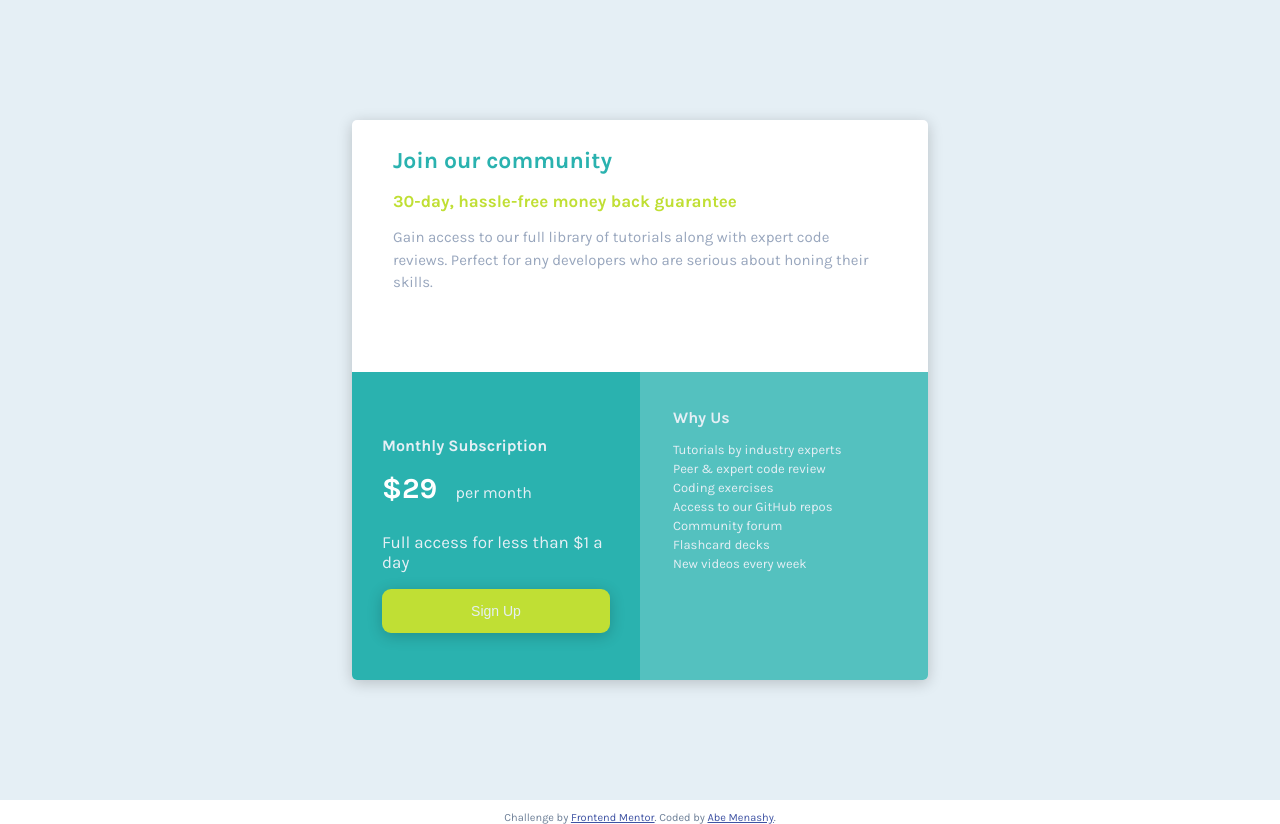
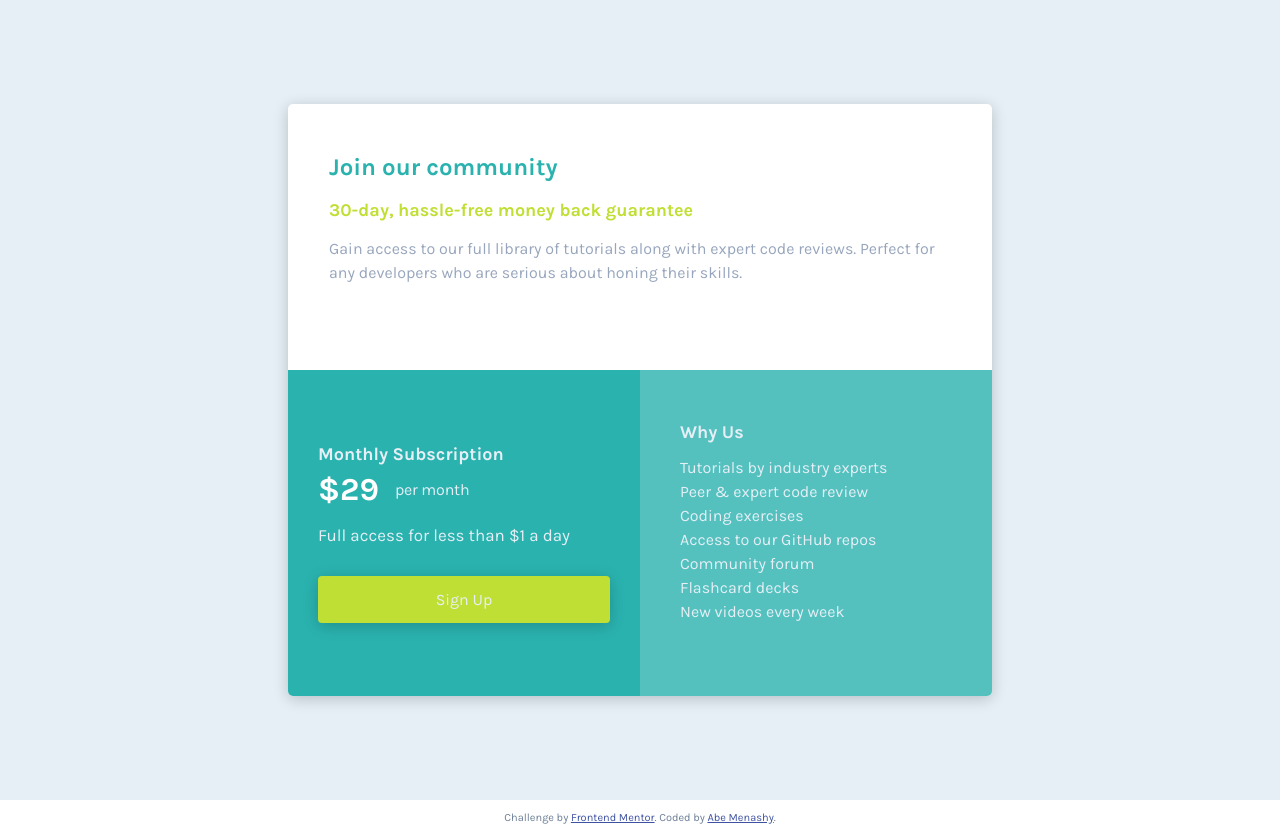
Before and after one commit to abe-m1/single-price-grid-component, a website: page index.html in a window 1280 px wide. Drawn offline with Linux system fonts and the light colour scheme.

Commit message:
style fixes

```diff
--- a/index.html
+++ b/index.html
@@ -37,10 +37,10 @@
           <p class="container__left-content--subscription">
             Monthly Subscription
           </p>
-          <p>
+          <div class="container__left-content--container">
             <span class="container__left-content--dollar"> &dollar;29</span>
             <span class="container__left-content--per-month">per month</span>
-          </p>
+          </div>
           <p class="container__left-content--access">
             Full access for less than &dollar;1 a day
           </p>
--- a/scss/main.scss
+++ b/scss/main.scss
@@ -28,7 +28,7 @@ body {
 }
 
 .background {
-  background-color: hsl(0, 0%, 98%);
+  background-color: $lightGray;
   background-size: contain;
   display: flex;
   align-items: center;
@@ -38,23 +38,22 @@ body {
 }
 
 .container {
-  width: 45%;
+  width: 55%;
   margin: auto;
   display: grid;
   grid-template-rows: 45% 55%;
   grid-template-columns: 50% 50%;
-  height: 70vh;
+  height: 74vh;
   border-radius: 5px;
   background-color: white;
   box-shadow: 0px 3px 15px rgba(0, 0, 0, 0.2);
 
   &__upper-content {
     grid-column: 1/-1;
-    padding: 1.9rem 4.1rem;
-
+    padding: 4.1rem;
     &--main-title {
       color: rgb(42, 178, 175);
-      font-size: 2.3rem;
+      font-size: 2.4rem;
       margin-top: 0.8rem;
       margin-bottom: 0.8rem;
       font-weight: 700;
@@ -62,15 +61,16 @@ body {
 
     &--sub-title {
       color: $brightYellow;
-      font-size: 1.7rem;
+      font-size: 1.8rem;
       font-weight: 700;
       margin-bottom: 0.8rem;
     }
 
     &--main-text {
       color: $grayishBlue;
-      font-size: 1.5rem;
+      font-size: 1.6rem;
       line-height: 1.5;
+      margin-bottom: 0;
     }
   }
 
@@ -89,18 +89,25 @@ body {
     }
 
     &--subscription {
-      font-size: 1.6rem;
+      font-size: 1.8rem;
       font-weight: 700;
       margin-bottom: 0.6rem;
+      margin-top: 0;
+    }
+
+    &--container {
+      display: flex;
+      align-items: center;
     }
 
     &--per-month {
-      color: $lightGray;
+      color: #e5eff5;
       font-size: 1.6rem;
+      letter-spacing: -0.012em;
     }
 
     &--dollar {
-      font-size: 2.9rem;
+      font-size: 3.2rem;
       font-weight: 700;
       color: white;
       margin-right: 1.6rem;
@@ -110,13 +117,15 @@ body {
   &__right-content {
     background-color: hsla(179, 62%, 43%, 0.8);
     color: $lightGray;
-    padding: 2rem 3.3rem;
+    // padding: 2rem 3.3rem;
+    padding: 4rem;
     border-bottom-right-radius: 5px;
 
     &--why {
-      font-size: 1.6rem;
+      font-size: 1.8rem;
       font-weight: 700;
       margin-bottom: 1.5rem;
+      margin-top: 1.1rem;
     }
   }
 }
@@ -124,12 +133,17 @@ body {
 .btn {
   width: 100%;
   padding: 1.4rem;
-  border-radius: 0.9rem;
+  border-radius: 0.4rem;
   border: none;
   background-color: $brightYellow;
   color: $lightGray;
   font-size: 1.4rem;
   box-shadow: 0px 3px 15px rgba(0, 0, 0, 0.2);
+
+  margin-top: 1.4rem;
+
+  font: 1.6rem Karla, sans-serif;
+  transition: all 0.5s;
 }
 
 .btn:hover {
@@ -138,8 +152,9 @@ body {
 
 li {
   list-style: none;
-  font-size: 1.3rem;
+  font-size: 1.6rem;
   margin-bottom: 0.4rem;
+  line-height: 125%;
 }
 
 ul {
```
Also changed, not shown: css/style.css.
